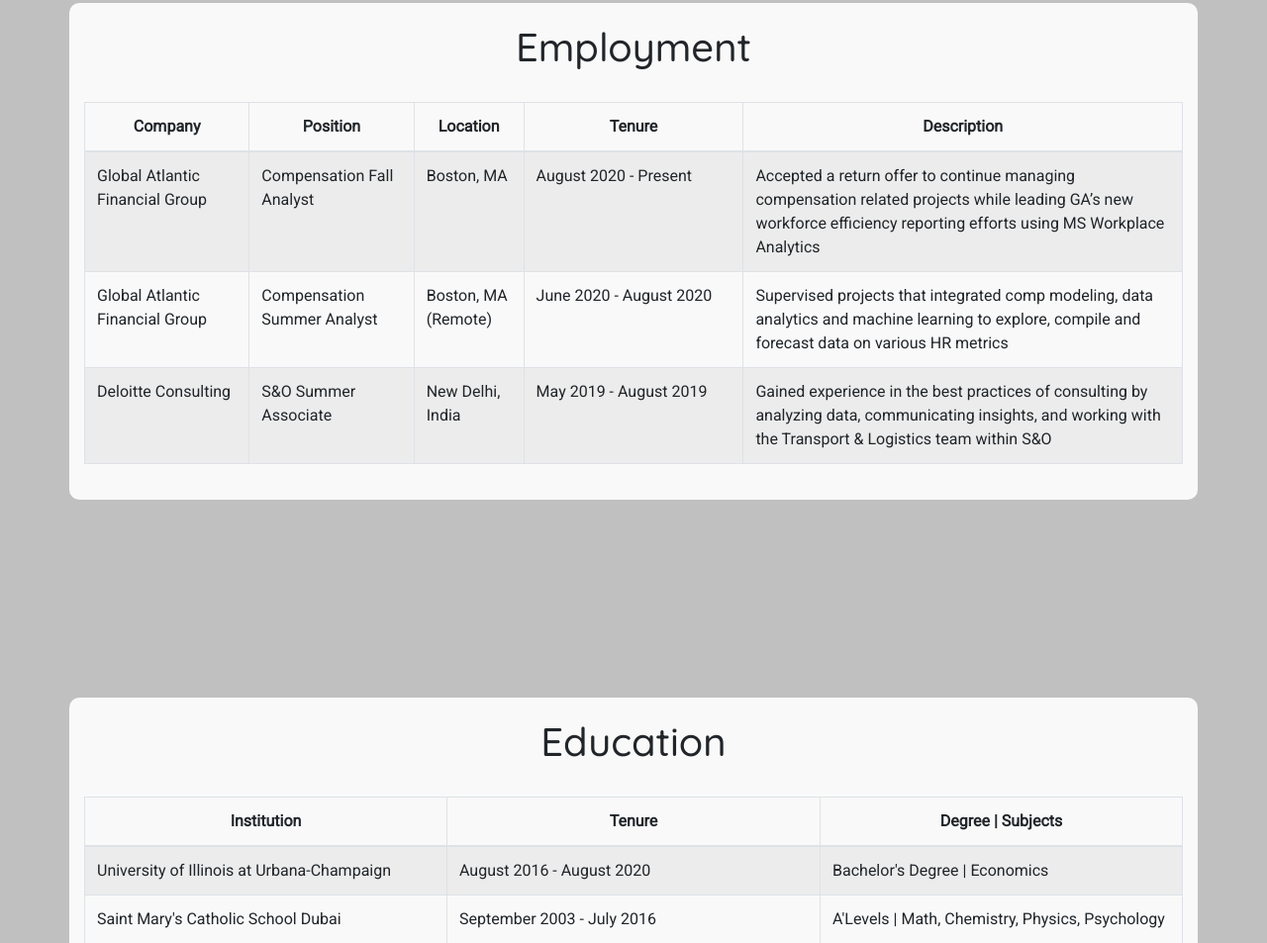
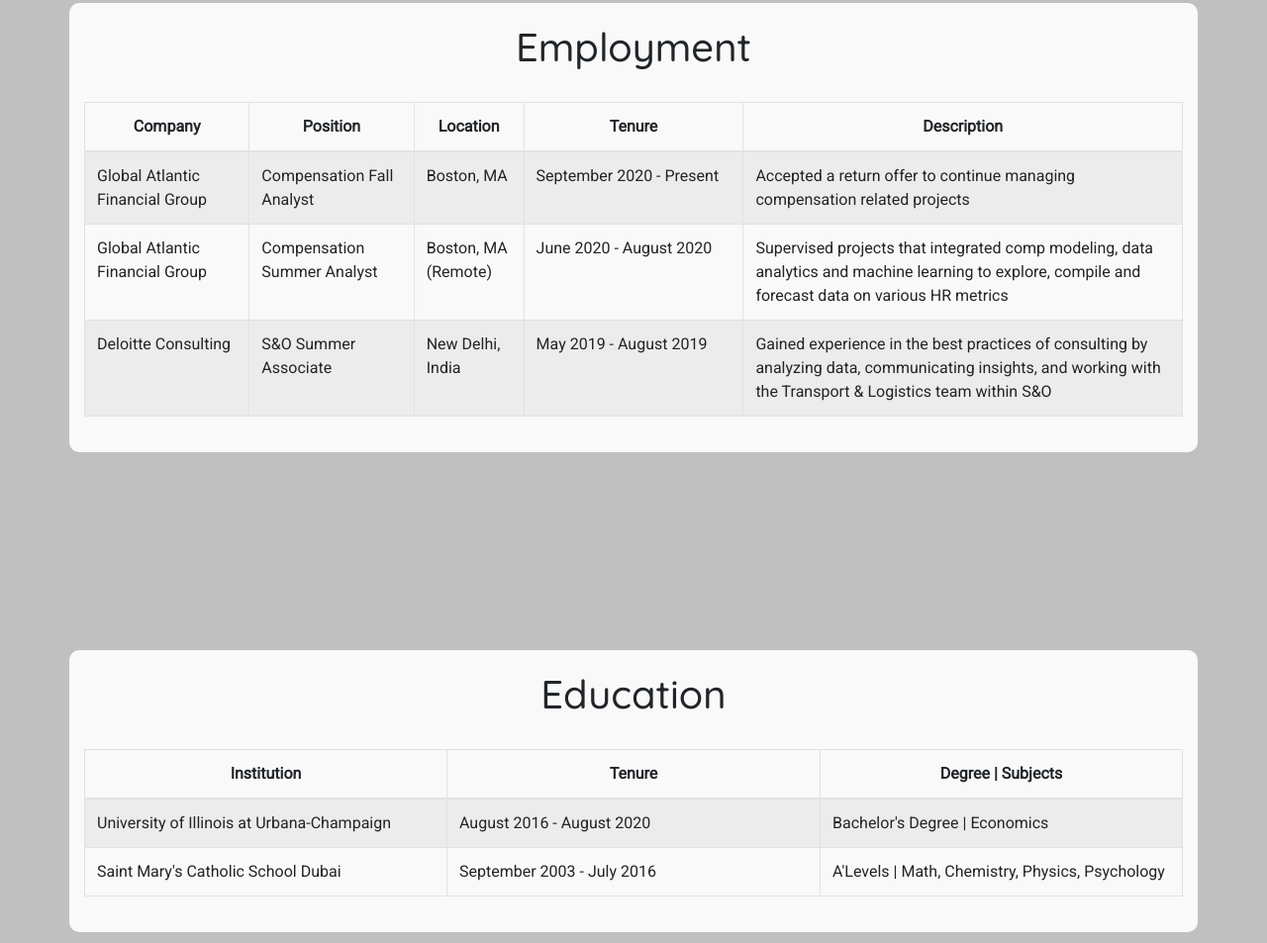
Before and after one commit to neilcg2/firstwebsite, a website built with Parcel: page index.html in a window 1280 px wide. Shown: the part 2281-3234 px from the top of the page at 99% size. Built offline with nearby package versions, Linux system fonts and the light colour scheme.

Commit message:
Employment Changes

```diff
--- a/index.html
+++ b/index.html
@@ -188,8 +188,8 @@
       <td>Global Atlantic Financial Group</td>
       <td>Compensation Fall Analyst</td>
       <td>Boston, MA</td>
-      <td>August 2020 - Present</td>
-      <td>Accepted a return offer to continue managing compensation related projects while leading GA’s new workforce efficiency reporting efforts using MS Workplace Analytics</td>
+      <td>September 2020 - Present</td>
+      <td>Accepted a return offer to continue managing compensation related projects</td>
     </tr>
     <tr>
 <!--    <th class="text-nowrap" scope="row">Global Atlantic Financial Group</th>-->
```
